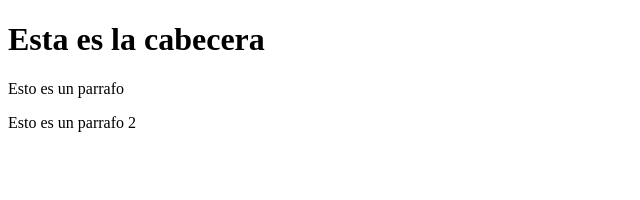
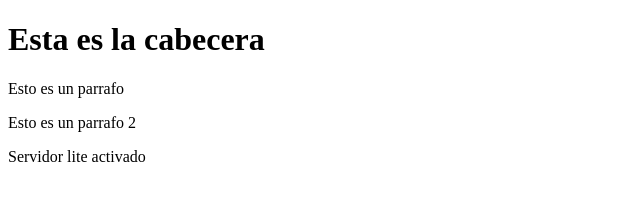
Before and after one commit to camilopulgarin/FullStack, a website: page index.html in a window 1280 px wide. Shown: the whole page, without its empty margins (0-640 px from the left). Drawn offline with Linux system fonts and the light colour scheme.

Commit message:
Ignorando ando

```diff
--- a/index.html
+++ b/index.html
@@ -9,5 +9,6 @@
         <h1>Esta es la cabecera</h1>
         <p>Esto es un parrafo</p>
         <p>Esto es un parrafo 2</p>
+        <p>Servidor lite activado</p>
     </body>
 </html>
```
Also changed, not shown: package.json (+7 -2 lines), 2 other files.
